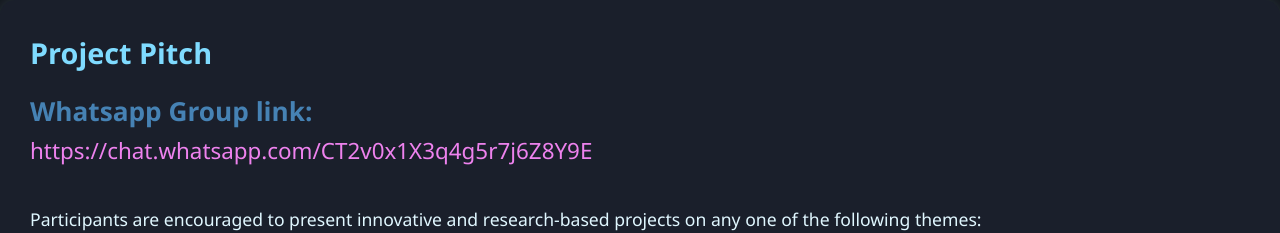
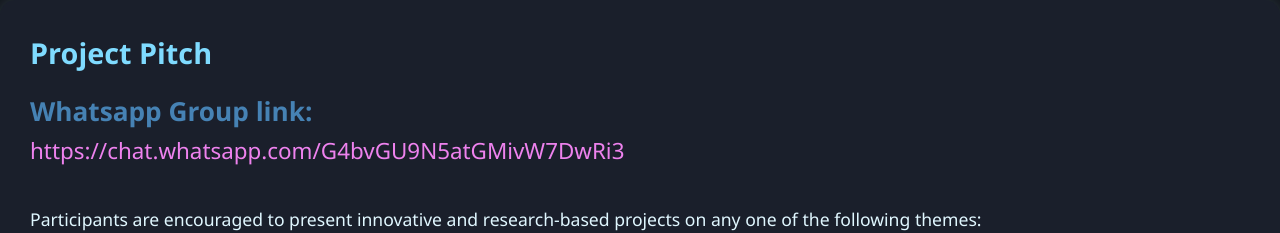
Before and after one commit to Gurukprs/Cognissance_Website, a React (Vite) app in the folder client/: page /register/pitch-project in a window 1280 px wide. Shown: the top 233 px of the page. Built offline with nearby package versions, Linux system fonts and the light colour scheme.

Commit message:
Update PitchProject.jsx

```diff
--- a/client/src/forms/PitchProject.jsx
+++ b/client/src/forms/PitchProject.jsx
@@ -87,7 +87,7 @@ const PitchProject = () => {
     <div className="event-description">
   <h2>Project Pitch</h2>
   <h3 style={{color:'steelblue'}}>Whatsapp Group link:</h3>
-  <a href="https://chat.whatsapp.com/CT2v0x1X3q4g5r7j6Z8Y9E" target="_blank" className="link-highlight">https://chat.whatsapp.com/CT2v0x1X3q4g5r7j6Z8Y9E</a>
+  <a href="https://chat.whatsapp.com/G4bvGU9N5atGMivW7DwRi3" target="_blank" className="link-highlight">https://chat.whatsapp.com/G4bvGU9N5atGMivW7DwRi3</a>
   <br/><br />
   <p>
     Participants are encouraged to present innovative and research‑based projects on any one of the following themes:
```
